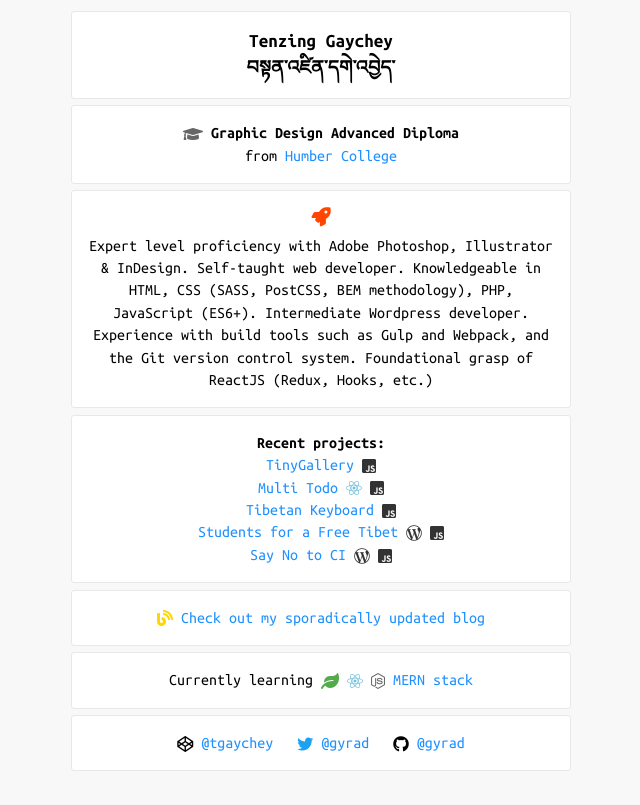
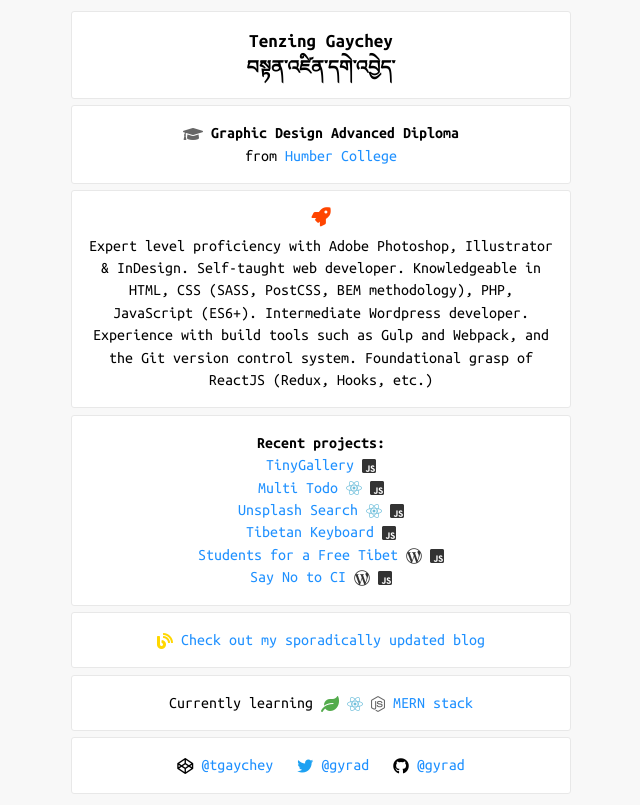
Before and after one commit to gyrad/gyrad.github.io, a website: page index.html in a window 1280 px wide. Shown: the whole page, without its empty margins (319-959 px from the left). Drawn offline with Linux system fonts and the light colour scheme.

Commit message:
Added Unsplash Search to list of projects.

```diff
--- a/index.html
+++ b/index.html
@@ -140,6 +140,13 @@
             <i class="fab fa-js-square" style="color: #333;"></i>
           </li>
           <li>
+            <a target="_blank" href="https://github.com/gyrad/unsplash-search"
+              >Unsplash Search</a
+            >
+            <i class="fab fa-react" style="color: #6FBFDB;"></i>
+            <i class="fab fa-js-square" style="color: #333;"></i>
+          </li>
+          <li>
             <a target="_blank" href="https://github.com/gyrad/tibetan-keyboard"
               >Tibetan Keyboard</a
             >
```
